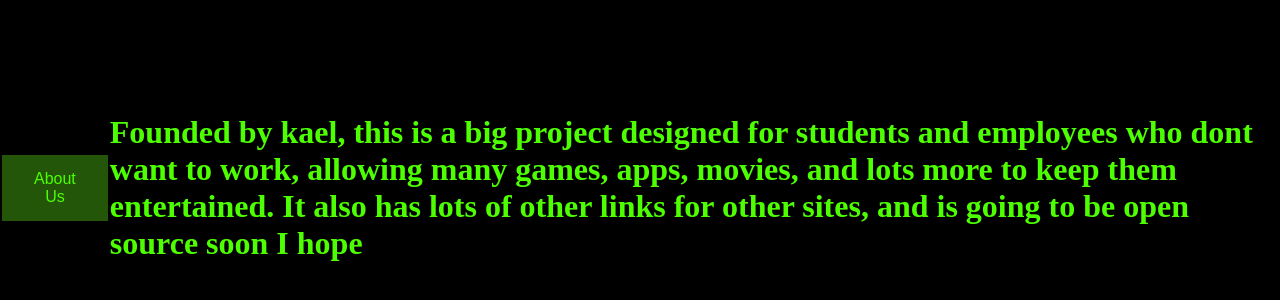
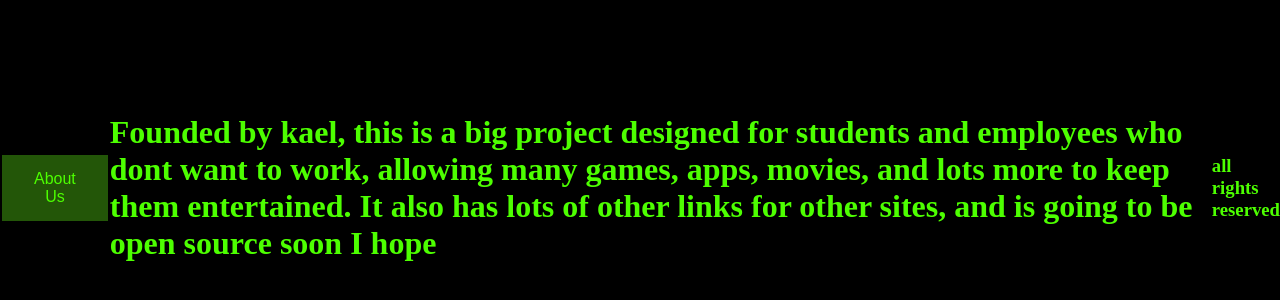
Before and after one commit to bro-fell-off-scull-emoji/community-college-tuition, a plain HTML site: page index.html in a window 1280 px wide. Shown: the part 212-512 px from the top of the page. Drawn offline with Linux system fonts and the light colour scheme.

Commit message:
Update index.html

```diff
--- a/index.html
+++ b/index.html
@@ -43,3 +43,5 @@ button:hover {
   <button>About Us</button>
 </a>
 <h1>Founded by kael, this is a big project designed for students and employees who dont want to work, allowing many games, apps, movies, and lots more to keep them entertained. It also has lots of other links for other sites, and is going to be open source soon I hope</h1>
+
+<h3>all rights reserved</h3>
```
